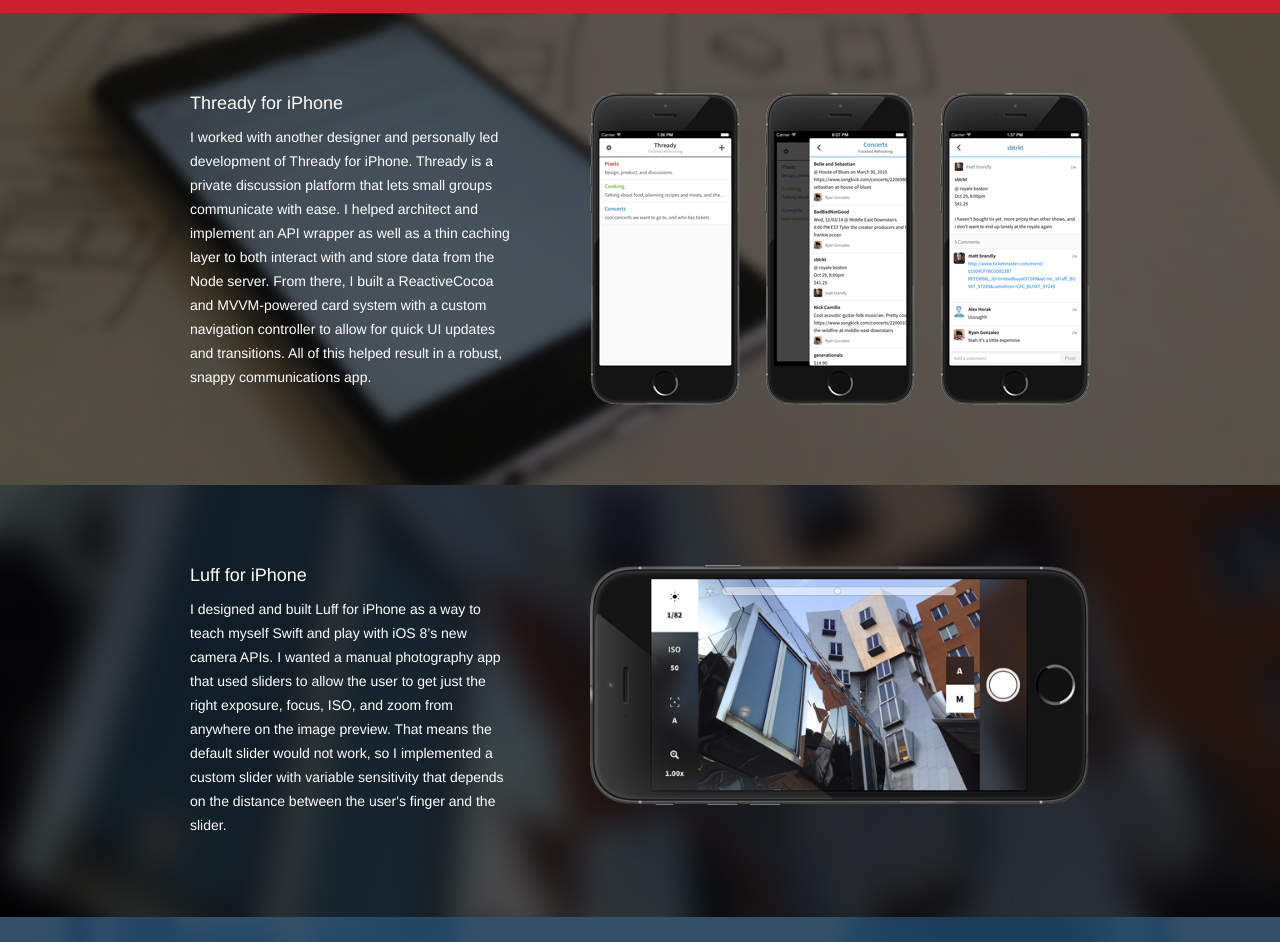
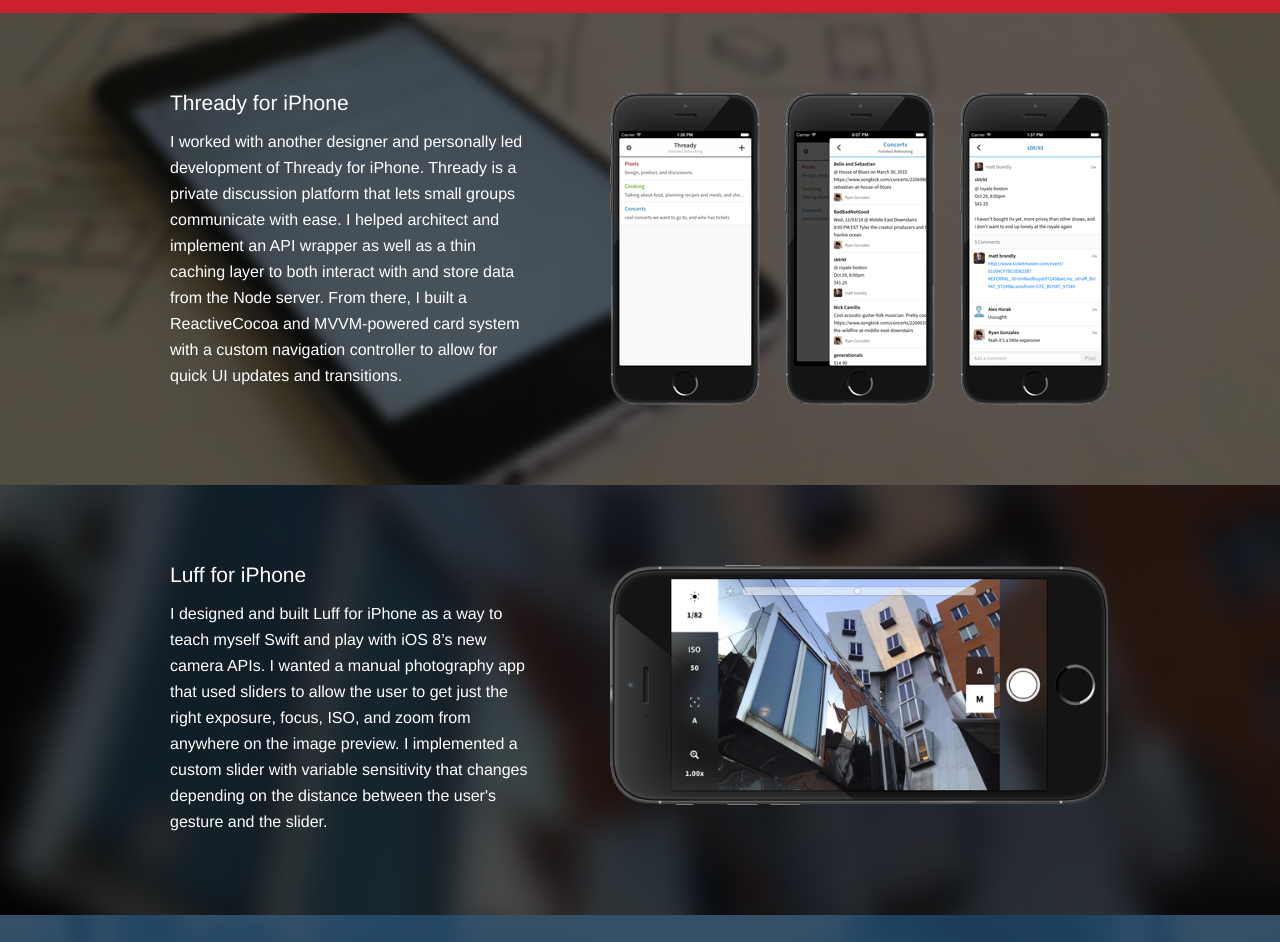
Before and after one commit to gilesvangruisen/gvg, a website: page index.html in a window 1280 px wide. Shown: the part 67-1009 px from the top of the page. Drawn offline with Linux system fonts and the light colour scheme.

Commit message:
better font sizes, wider, better descriptions

```diff
--- a/assets/css/main.css
+++ b/assets/css/main.css
@@ -9,7 +9,7 @@
 }
 
 body {
-    display: block;
+    position: relative;
     font-family: "bree-serif", "Helvetica", sans-serif;
     font-size: 12px;
     line-height: 20px;
@@ -28,6 +28,8 @@
     position: relative;
 }
 
+
+
 section.item {
     padding: 50px 0;
     position: relative;
@@ -36,7 +38,7 @@
 }
 
 div.container {
-    width: 1000px;
+    width: 1040px;
     padding: 0 50px;
     margin: auto;
 }
@@ -91,15 +93,21 @@
     border-width: 0 0 1px 0;
 }
 
-div.container .about {
+section .about {
     display: block;
     float: left;
-    max-width: 320px;
+    max-width: 360px;
 }
 
-div.container p.description {
-    font-size: 14px;
-    line-height: 24px;
+section .about h2 {
+    font-size: 21px;
+    margin-bottom: 16px;
+}
+
+
+section .about p.description {
+    font-size: 16px;
+    line-height: 26px;
     font-weight: 100;
 }
 
@@ -224,11 +232,6 @@
     }
 }
 
-section h2 {
-    font-size: 18px;
-    margin-bottom: 12px;
-}
-
 footer {
     display: block;
     background: #cd202d;
--- a/index.html
+++ b/index.html
@@ -35,7 +35,7 @@
         <div class="container">
             <div class="about">
                 <h2>Thready for iPhone</h2>
-                <p class="description">I worked with another designer and personally led development of Thready for iPhone. Thready is a private discussion platform that lets small groups communicate with ease. I helped architect and implement an API wrapper as well as a thin caching layer to both interact with and store data from the Node server. From there, I built a ReactiveCocoa and MVVM-powered card system with a custom navigation controller to allow for quick UI updates and transitions. All of this helped result in a robust, snappy communications app.</p>
+                <p class="description">I worked with another designer and personally led development of Thready for iPhone. Thready is a private discussion platform that lets small groups communicate with ease. I helped architect and implement an API wrapper as well as a thin caching layer to both interact with and store data from the Node server. From there, I built a ReactiveCocoa and MVVM-powered card system with a custom navigation controller to allow for quick UI updates and transitions.</p>
             </div>
             <div class="preview">
                 <a href="assets/img/thready/thready_spaces_full.png" class="thready-spaces">Spaces List View</a>
@@ -51,7 +51,7 @@
         <div class="container">
             <div class="about">
                 <h2>Luff for iPhone</h2>
-                <p class="description">I designed and built Luff for iPhone as a way to teach myself Swift and play with iOS 8’s new camera APIs. I wanted a manual photography app that used sliders to allow the user to get just the right exposure, focus, ISO, and zoom from anywhere on the image preview. That means the default slider would not work, so I implemented a custom slider with variable sensitivity that depends on the distance between the user's finger and the slider.</p>
+                <p class="description">I designed and built Luff for iPhone as a way to teach myself Swift and play with iOS 8’s new camera APIs. I wanted a manual photography app that used sliders to allow the user to get just the right exposure, focus, ISO, and zoom from anywhere on the image preview. I implemented a custom slider with variable sensitivity that changes depending on the distance between the user's gesture and the slider.</p>
             </div>
             <a href="http://luff.io/" class="preview">Luff for iPhone</a>
             <div class="clear"></div>
@@ -62,7 +62,7 @@
         <div class="container">
             <div class="about">
                 <h2>Fetchnotes for iPhone</h2>
-                <p class="description">I helped design and build Fetchnotes for iPhone, a dead simple note-taking app that uses hashtags for organization and @tags for sharing. Because it's a hybrid HTML/Javascript app (built on Trigger.io), a lot of my work included writing modules to expose native Cocoa Touch APIs to the AngularJS app in order to provide additional functionality and an overall better experience for our users.</p>
+                <p class="description">I helped design and build Fetchnotes for iPhone, a dead simple note-taking app that uses hashtags for organization and @tags for sharing. Because it's a hybrid HTML5/JavaScript app (built on Trigger.io), there was a lot of work required to make it feel responsive and smooth. Some of my responsibilities included writing modules to expose native Cocoa Touch APIs to the AngularJS app in order to provide additional functionality and help make the app feel more familiar to the user.</p>
             </div>
             <div class="preview">
                 <a href="assets/img/fetchnotes/fetchnotes_feed_full.png" class="fetchnotes-feed">Feed View</a>
```
